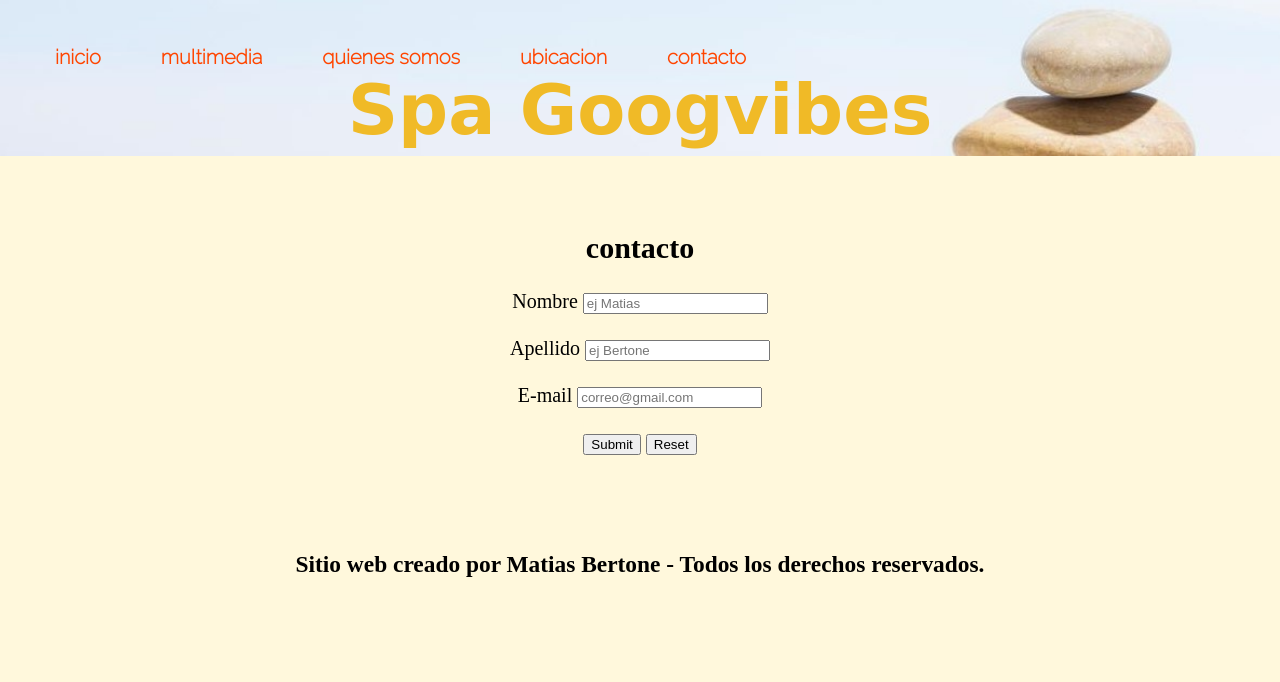
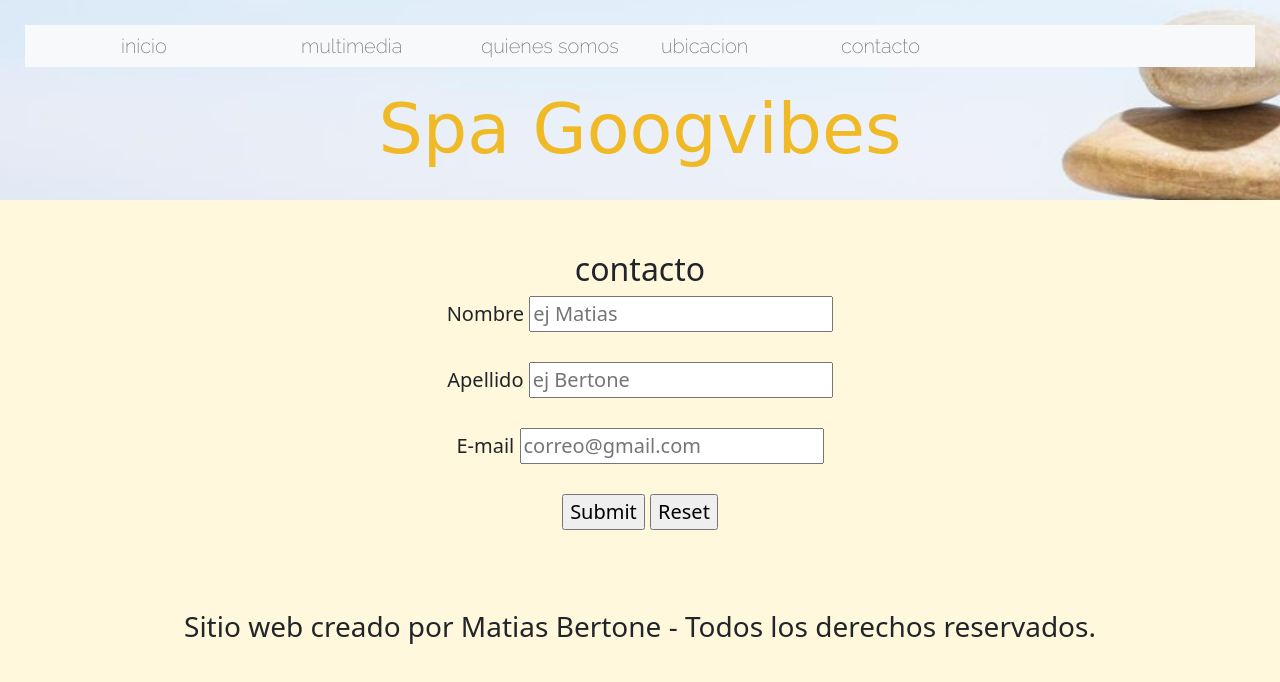
Before and after one commit to mattiasrodrigo/primerproyectospa, a plain HTML site: page html/contacto.html in a window 1280 px wide. Drawn offline with nearby package versions, Linux system fonts and the light colour scheme; a web font is replaced by a local one.

Commit message:
navbar en todas las paginas

```diff
--- a/css/estilo.css
+++ b/css/estilo.css
@@ -10,7 +10,8 @@ body {
 header {
   background-image: url(../img/relaxing-tropical-beach-white-sand-stack-stones-background-banner-relaxing-tropical-beach-white-181543784.jpg);
   background-size: cover;
-  padding: 25px;
+  padding: 25px
+  ;height: 200px;
 }
 
 .navbar {background-color: transparent;}
@@ -48,7 +49,7 @@ h1 {
   text-align: center;
   font-family: "Square Peg", cursive;
   font-size: 70px;
-  margin: -20px;
+  margin: 20px;
 }
 
 main {
@@ -81,7 +82,7 @@ footer {
 
 .gridpadre .gridhijo :hover{
   height: 200px;
-  width: 200px;
+  width: 150px;
   top: 50px;
   transition:all 2s;
   background-position-x: cente
--- a/html/contacto.html
+++ b/html/contacto.html
@@ -6,6 +6,7 @@
   <meta http-equiv="X-UA-Compatible" content="IE=edge" />
   <meta name="viewport" content="width=device-width, initial-scale=1.0" />
   <title>contacto</title>
+  <link href="https://cdn.jsdelivr.net/npm/bootstrap@5.2.0/dist/css/bootstrap.min.css" rel="stylesheet" integrity="sha384-gH2yIJqKdNHPEq0n4Mqa/HGKIhSkIHeL5AyhkYV8i59U5AR6csBvApHHNl/vI1Bx" crossorigin="anonymous">
   <link rel="stylesheet" href="../css/estilo.css">
   <link rel="shortcut icon" href="../img/candle-spa-blue-free-vector.jpg" type="image/x-icon">
 
@@ -13,17 +14,27 @@
 
 <body>
   <header>
-    <nav>
-      <ul>
-        <div class="menu">
-          <li><a href="../index.html">inicio</a></li>
-          <li><a href="multimedia.html">multimedia</a></li>
-          <li><a href="quienessomos.html">quienes somos</a></li>
-          <li><a href="ubicacion.html">ubicacion</a></li>
-          <li><a href="contacto.html">contacto</a></li>
+    <div>
+
+      <nav class="navbar navbar-expand-lg bg-light">
+    <div class="container-fluid">
+      <a class="navbar-brand" href="#"></a>
+      <button class="navbar-toggler" type="button" data-bs-toggle="collapse" data-bs-target="#navbarNavAltMarkup" aria-controls="navbarNavAltMarkup" aria-expanded="false" aria-label="Toggle navigation">
+        <span class="navbar-toggler-icon"></span>
+      </button>
+      <div class="collapse navbar-collapse" id="navbarNavAltMarkup">
+        <div class="navbar-nav">
+          <a class="nav-link" href="../index.html">inicio</a>
+          <a class="nav-link" href="multimedia.html">multimedia</a>
+          <a class="nav-link" href="quienessomos.html">quienes somos</a>
+          <a class="nav-link" href="ubicacion.html">ubicacion</a>
+          <a class="nav-link" href="contacto.html">contacto</a>
+
         </div>
-      </ul>
-    </nav>
+      </div>
+    </div>
+  </nav>
+      </div>
     <h1>Spa Googvibes</h1>
   </header>
   <main>
```
Also changed, not shown: html/areas.html (deleted, +0 -15 lines), html/multimedia.html (+2 -2 lines), html/quienessomos.html (+21 -10 lines), html/ubicacion.html (+21 -10 lines), index.html (+3 -3 lines), 1 other file.
